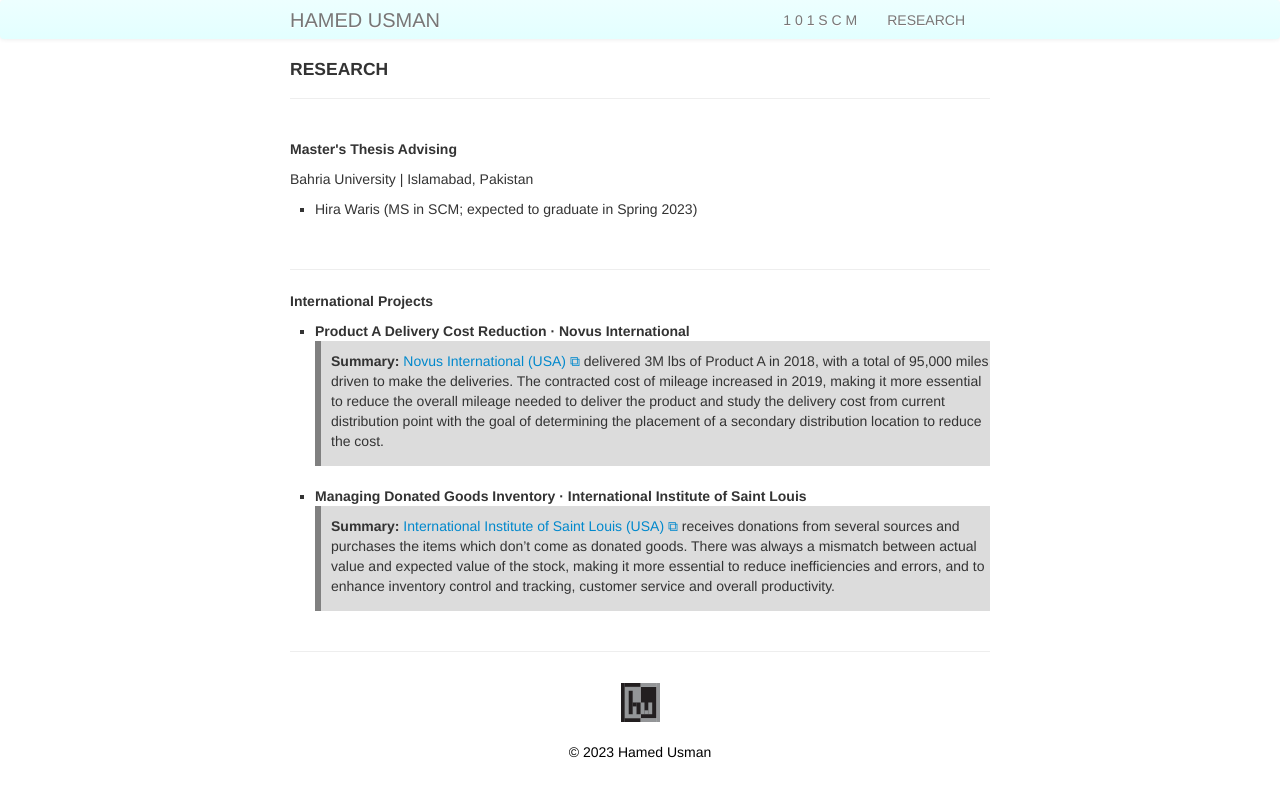
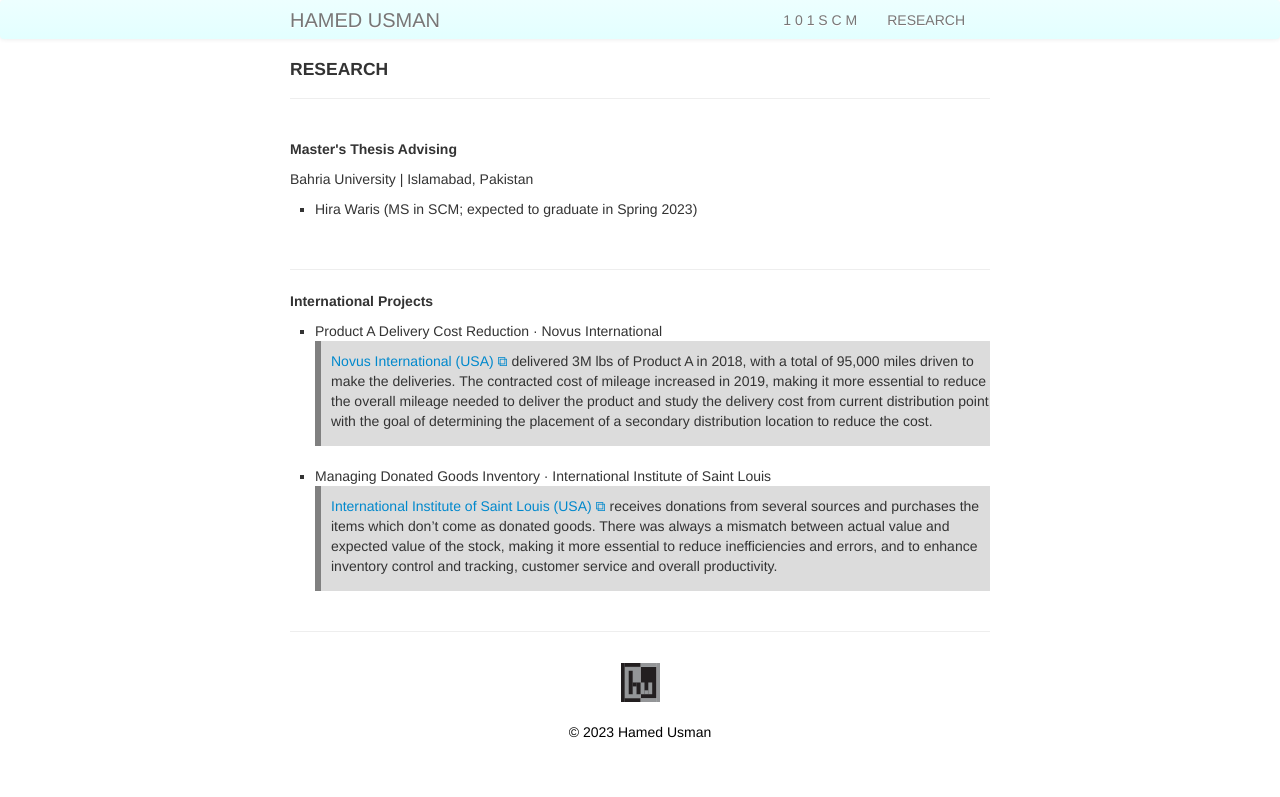
Before and after one commit to hamedusman/hamedusman.github.io, a Jekyll site: the page built from pages/research.md, in a window 1280 px wide. Shown: the top 797 px of the page. Built offline with Jekyll 4.4.1, drawn with Linux system fonts in a browser that asks for light colours.

Commit message:
Update research.md

```diff
--- a/pages/research.md
+++ b/pages/research.md
@@ -15,9 +15,9 @@
 
 <h5>International Projects</h5>
 <ul>
-<li><strong>Product A Delivery Cost Reduction · Novus International</strong></li>
-<div class="summary"><p><strong>Summary:</strong> <a href="http://www.novusint.com" target="_blank" rel="noopener noreferrer">Novus International (USA) &#x29c9;</a> delivered 3M lbs of Product A in 2018, with a total of 95,000 miles driven to make the deliveries. The contracted cost of mileage increased in 2019, making it more essential to reduce the overall mileage needed to deliver the product and study the delivery cost from current distribution point with the goal of determining the placement of a secondary distribution location to reduce the cost.</p></div>
+<li>Product A Delivery Cost Reduction · Novus International</li>
+<div class="summary"><p><a href="http://www.novusint.com" target="_blank" rel="noopener noreferrer">Novus International (USA) &#x29c9;</a> delivered 3M lbs of Product A in 2018, with a total of 95,000 miles driven to make the deliveries. The contracted cost of mileage increased in 2019, making it more essential to reduce the overall mileage needed to deliver the product and study the delivery cost from current distribution point with the goal of determining the placement of a secondary distribution location to reduce the cost.</p></div>
 <br/>
-<li><strong>Managing Donated Goods Inventory · International Institute of Saint Louis</strong></li>
-<div class="summary"><p><strong>Summary:</strong> <a href="https://www.iistl.org" target="_blank" rel="noopener noreferrer">International Institute of Saint Louis (USA) &#x29c9;</a> receives donations from several sources and purchases the items which don’t come as donated goods. There was always a mismatch between actual value and expected value of the stock, making it more essential to reduce inefficiencies and errors, and to enhance inventory control and tracking, customer service and overall productivity.</p></div>
+<li>Managing Donated Goods Inventory · International Institute of Saint Louis</li>
+<div class="summary"><p><a href="https://www.iistl.org" target="_blank" rel="noopener noreferrer">International Institute of Saint Louis (USA) &#x29c9;</a> receives donations from several sources and purchases the items which don’t come as donated goods. There was always a mismatch between actual value and expected value of the stock, making it more essential to reduce inefficiencies and errors, and to enhance inventory control and tracking, customer service and overall productivity.</p></div>
 </ul>
```
